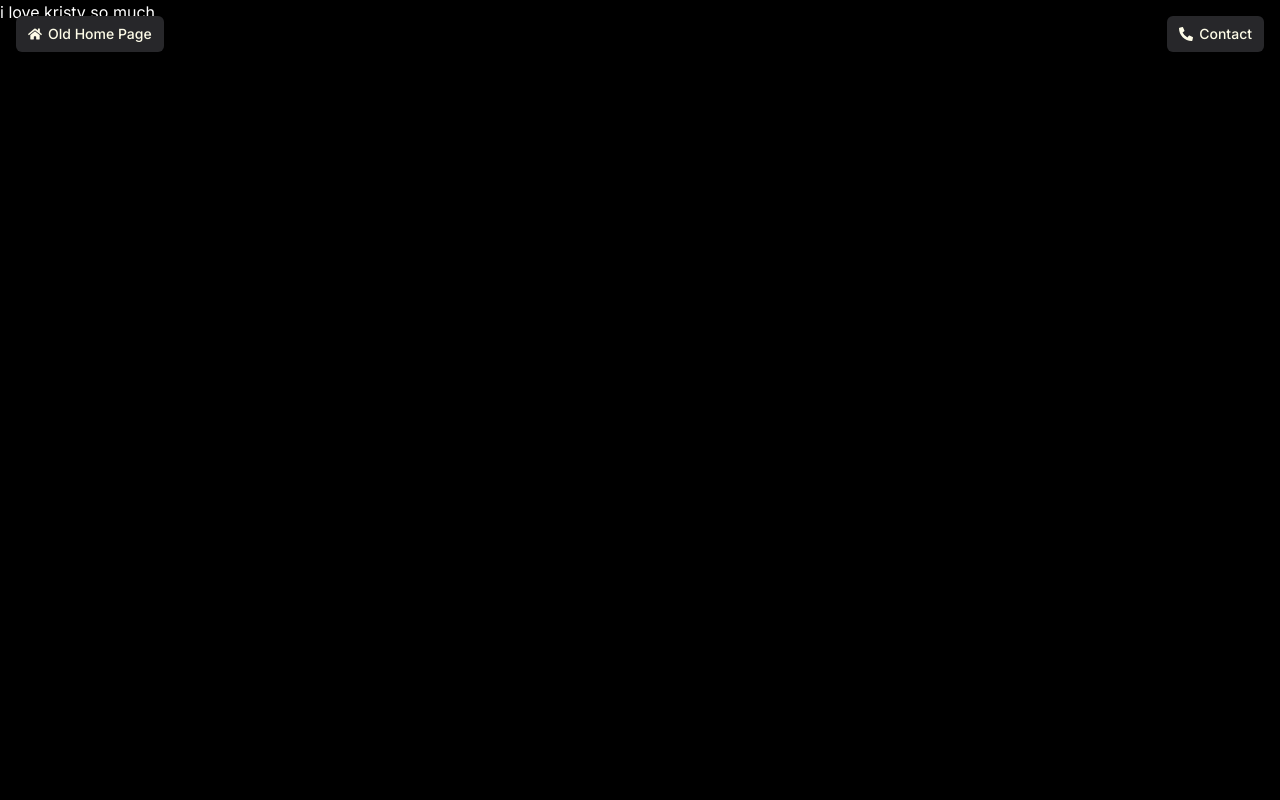
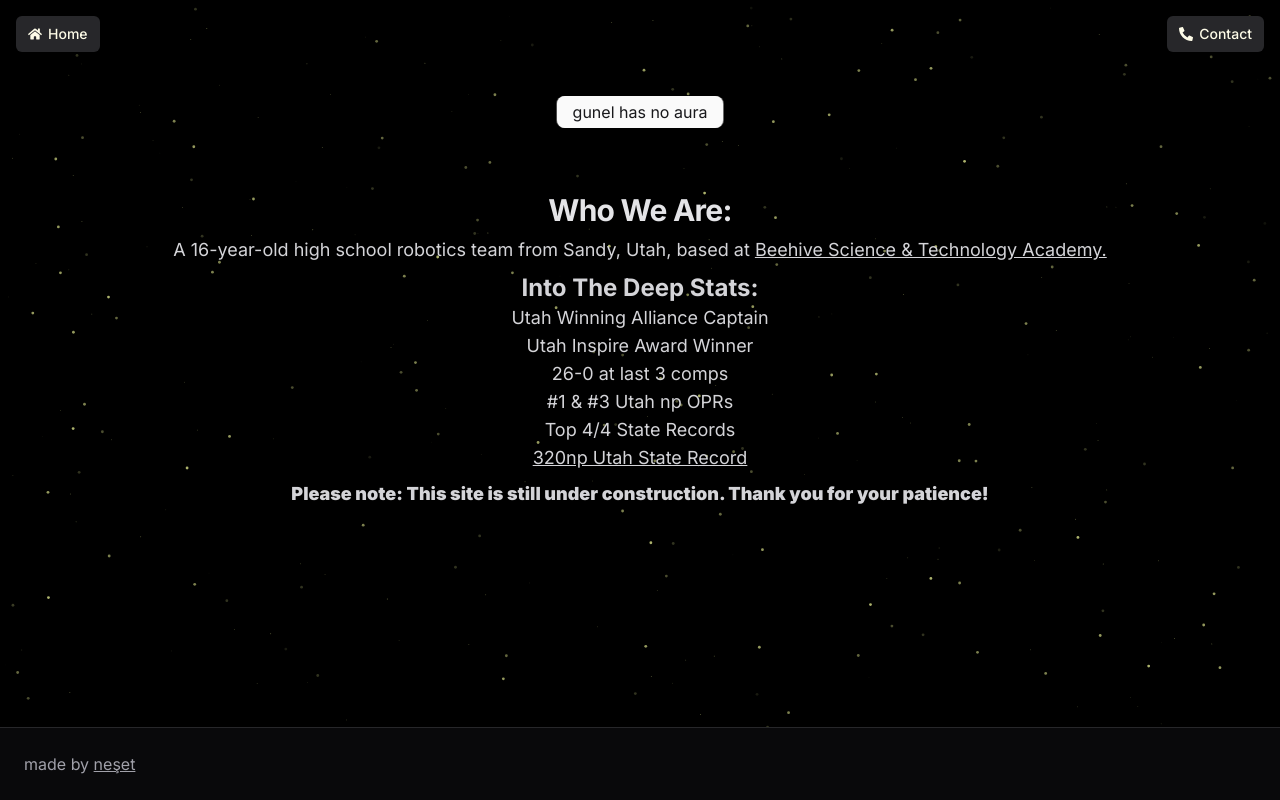
Before and after one commit to nesetkab/thehive, a Next.js app: page /summercamp in a window 1280 px wide. Built offline with nearby package versions, Linux system fonts and the light colour scheme.

Commit message:
i broke everything ggs

```diff
--- a/app/globals.css
+++ b/app/globals.css
@@ -100,6 +100,20 @@ behind {
   }
 }
 
+@theme inline {
+  --animate-pulse: pulse var(--duration) ease-out infinite;
+
+  @keyframes pulse {
+    0%,
+    100% {
+      box-shadow: 0 0 0 0 var(--pulse-color);
+    }
+    50% {
+      box-shadow: 0 0 0 8px var(--pulse-color);
+    }
+  }
+}
+
 body {
   ::selection {
     @apply bg-accent text-yellow-200;
--- a/app/summercamp/page.tsx
+++ b/app/summercamp/page.tsx
@@ -1,12 +1,36 @@
 "use client";
 
 import Header from "@/components/header";
+import Particles from "@/components/ui/particles";
+import Footer from "@/components/footer";
+import CTA from "@/components/cta";
+import Logos from "@/components/logos";
+import SummerCamp from "@/components/summercamp"
 
-export default function SummerCamp() {
+
+export default function Page() {
   return (
-    <main>
-      <Header />
-      <h2> i love kristy so much </h2>
+    <main className="flex min-h-screen flex-col items-center overflow-x-clip pt-12 md:pt-24">
+      <section className="flex flex-col items-center px-4 sm:px-6 lg:px-8">
+        <Header />
+
+        <SummerCamp />
+
+        <Logos />
+
+      </section>
+
+      <Footer />
+
+
+      <Particles
+        quantityDesktop={350}
+        quantityMobile={100}
+        ease={80}
+        color={"F7FF9B"}
+        refresh
+      />
+
     </main>
   );
 }
--- a/components/header.tsx
+++ b/components/header.tsx
@@ -17,13 +17,13 @@ export default function Header() {
       animate="visible"
       className="fixed flex right-0 left-0 justify-between top-0 z-[50] m-4">
       <motion.div variants={itemVariants}>
-        <Link href="/old" rel="noopener noreferrer">
+        <Link href="/" rel="noopener noreferrer">
           <Button
             size="sm"
             variant="secondary"
             className="text-yellow-50 transition-all duration-150 ease-linear md:hover:text-yellow-200">
             <FaHome className="md:mr-1.5" />
-            <span className="hidden md:inline">Old Home Page</span>
+            <span className="hidden md:inline">Home</span>
           </Button>
         </Link>
       </motion.div>
--- /dev/null
+++ b/components/summercamp.tsx
@@ -0,0 +1,29 @@
+import { motion } from "framer-motion";
+import TextBlur from "./ui/text-blur";
+import AnimatedShinyText from "./ui/shimmer-text";
+import { containerVariants, itemVariants } from "@/lib/animation-variants"
+import Image from "next/image";
+import { PulsatingButton } from "./ui/pulsating-btn";
+
+export default function summerCamp() {
+  return (
+    <motion.div
+      className="flex w-full max-w-2xl flex-col gap-2"
+      variants={containerVariants}
+      initial="hidden"
+      animate="visible">
+      <motion.div variants={itemVariants}>
+        <div className="flex items-center justify-center">
+          <div className="flex w-fit items-center justify-center rounded-full bg-muted/80 text-center">
+            <PulsatingButton duration={"10"} pulseColor="#FF0000" className="px-4 py-1">
+              <span>gunel has no aura</span>
+            </PulsatingButton>
+          </div>
+        </div>
+      </motion.div>
+
+
+
+    </motion.div>
+  )
+}
--- /dev/null
+++ b/components/ui/pulsating-btn.tsx
@@ -0,0 +1,46 @@
+import React from "react";
+import { cn } from "@/lib/utils";
+
+interface PulsatingButtonProps
+  extends React.ButtonHTMLAttributes<HTMLButtonElement> {
+  pulseColor?: string;
+  duration?: string;
+}
+
+export const PulsatingButton = React.forwardRef<
+  HTMLButtonElement,
+  PulsatingButtonProps
+>(
+  (
+    {
+      className,
+      children,
+      pulseColor = "#808080",
+      duration = "1.5s",
+      ...props
+    },
+    ref,
+  ) => {
+    return (
+      <button
+        ref={ref}
+        className={cn(
+          "relative flex cursor-pointer items-center justify-center rounded-lg bg-primary px-4 py-2 text-center text-primary-foreground",
+          className,
+        )}
+        style={
+          {
+            "--pulse-color": pulseColor,
+            "--duration": duration,
+          } as React.CSSProperties
+        }
+        {...props}
+      >
+        <div className="relative z-10">{children}</div>
+        <div className="absolute left-1/2 top-1/2 size-full -translate-x-1/2 -translate-y-1/2 animate-pulse rounded-lg bg-inherit" />
+      </button>
+    );
+  },
+);
+
+PulsatingButton.displayName = "PulsatingButton";
--- a/package.json
+++ b/package.json
@@ -9,11 +9,14 @@
     "lint": "next lint"
   },
   "dependencies": {
+    "@tailwindcss/postcss": "^4.1.7",
+    "@tailwindcss/vite": "^4.1.7",
     "@vercel/analytics": "^1.5.0",
     "@vercel/speed-insights": "^1.2.0",
     "class-variance-authority": "^0.7.1",
     "clsx": "^2.1.1",
     "framer-motion": "^12.5.0",
+    "lucide-react": "^0.511.0",
     "next": "^14.2.5",
     "next-themes": "^0.4.6",
     "radix-ui": "^1.1.3",
@@ -24,8 +27,9 @@
     "slick-carousel": "^1.8.1",
     "sonner": "^2.0.1",
     "styled-components": "^6.1.12",
-    "tailwind-merge": "^3.0.2",
+    "tailwind-merge": "^3.3.0",
     "tailwindcss-animate": "^1.0.7",
+    "tw-animate-css": "^1.3.0",
     "vercel": "^41.4.1"
   },
   "devDependencies": {
```
Also changed, not shown: tsconfig.json (+18 -4 lines), app/page.tsx (line endings or trailing spaces), 2 other files (tests, documents, lock files or other folders).
